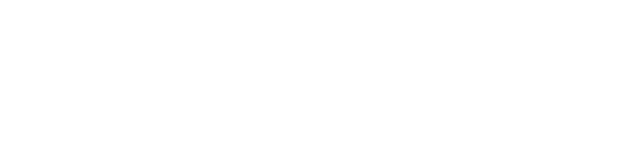
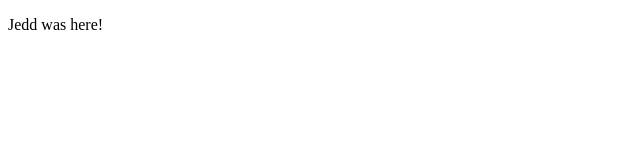
Before and after one commit to burjito/pup_hatdog, a plain HTML site: page index.html in a window 1280 px wide. Shown: the whole page, without its empty margins (0-640 px from the left). Drawn offline with Linux system fonts and the light colour scheme.

Commit message:
added my name

```diff
--- a/index.html
+++ b/index.html
@@ -6,6 +6,6 @@
     <title>Git Activity</title>
 </head>
 <body>
-
+    <p>Jedd was here!</p>
 </body>
 </html>
```
